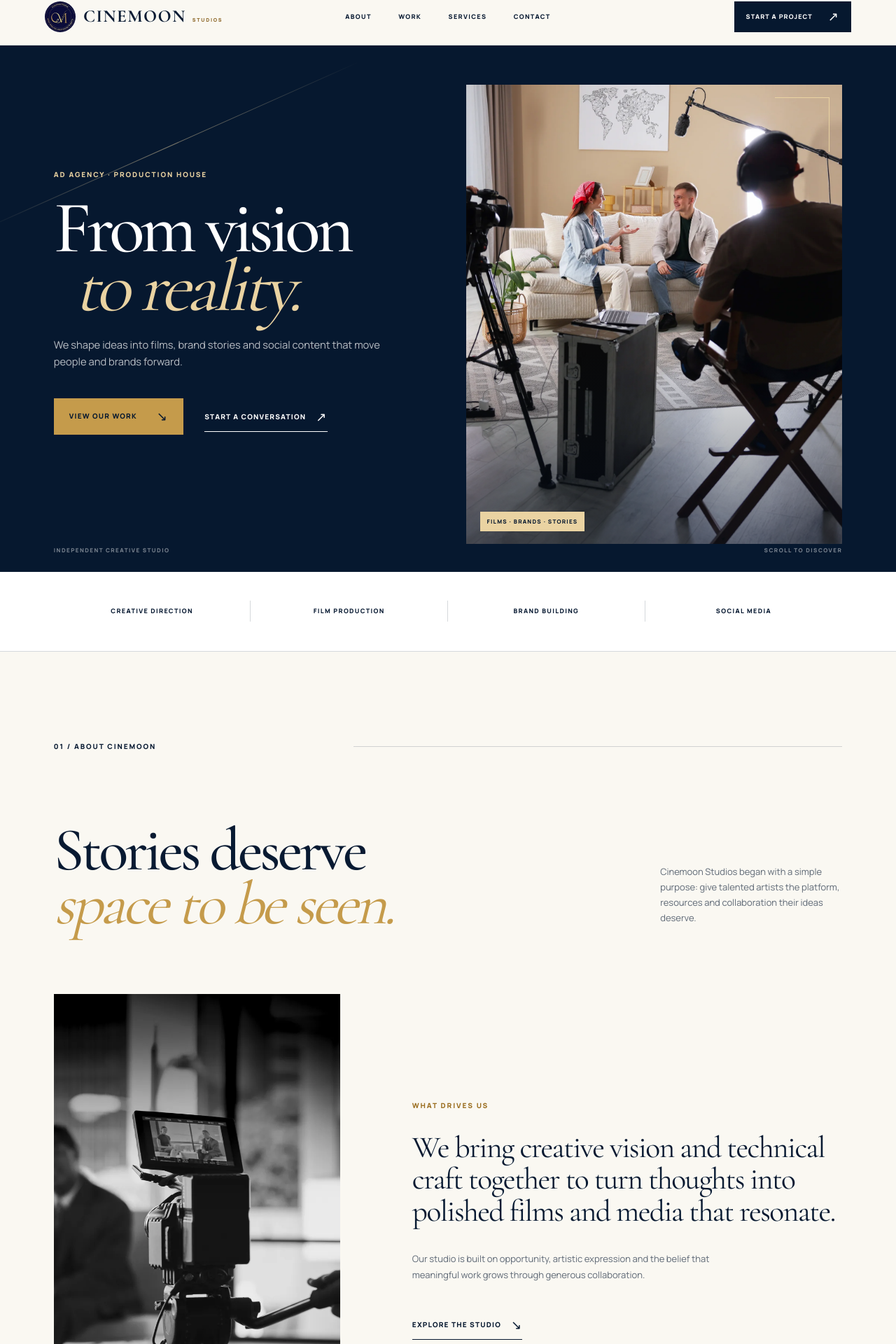
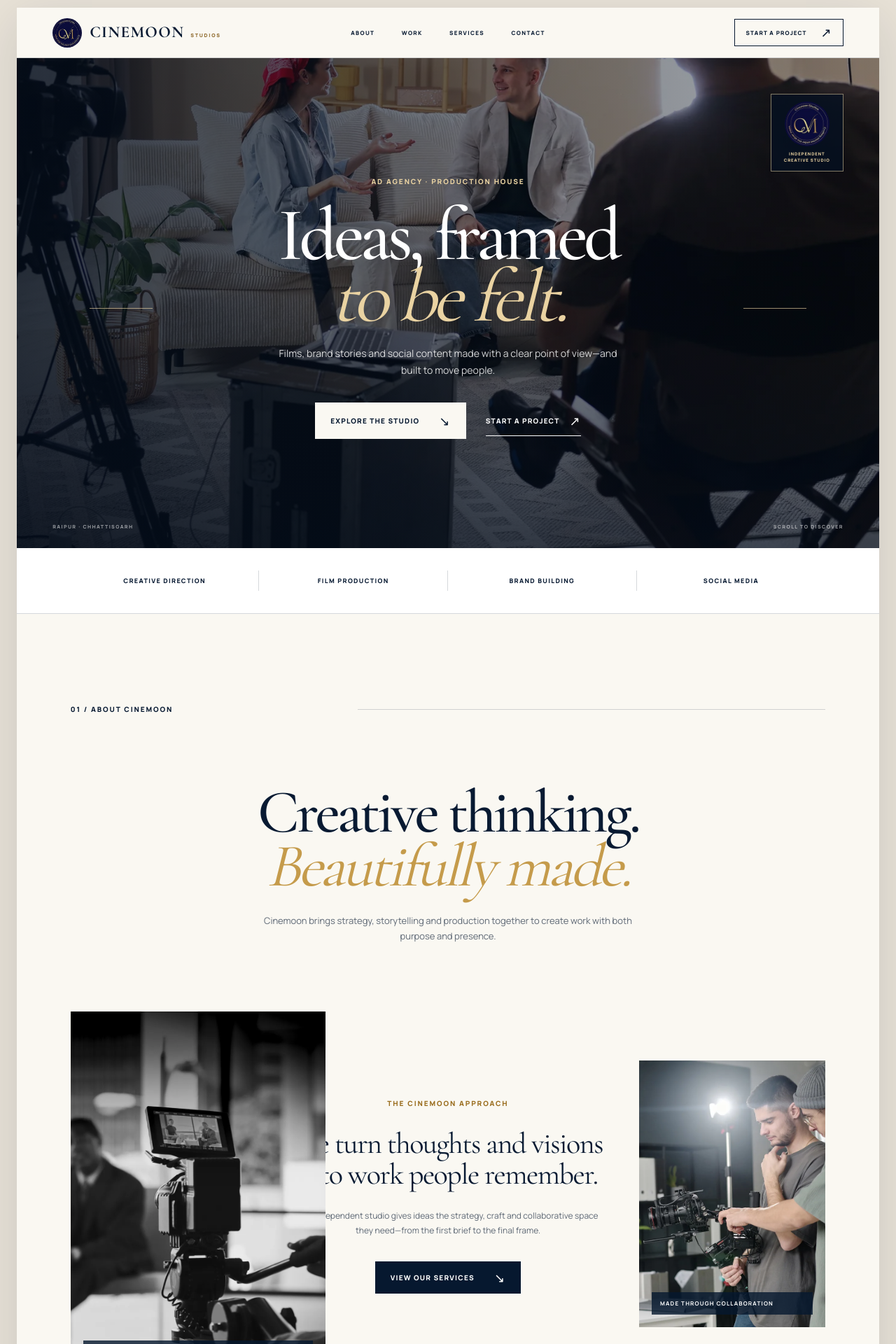
Before and after one commit to ayush-agrawal001/social_media_agency_demo_frontend, a Next.js app: page / in a window 1280 px wide. Shown: the part 17-1937 px from the top of the page at 70% size. Built offline with nearby package versions, Linux system fonts and the light colour scheme.

Commit message:
Refine Cinemoon with editorial visual direction

```diff
--- a/app/globals.css
+++ b/app/globals.css
@@ -7,6 +7,7 @@
   --gold:#c59b4b;
   --gold-light:#ead3a2;
   --ivory:#faf8f2;
+  --canvas:#e8e2d7;
   --white:#ffffff;
   --ink:#081a32;
   --line:rgba(6,24,47,.17);
@@ -15,9 +16,9 @@
 }
 
 * { box-sizing:border-box; }
-html { scroll-behavior:smooth; background:var(--ivory); }
-body { margin:0; min-width:320px; overflow-x:hidden; background:var(--ivory); color:var(--ink); font-family:var(--font-sans),Arial,sans-serif; -webkit-font-smoothing:antialiased; }
-main { width:100%; overflow:hidden; }
+html { scroll-behavior:smooth; background:var(--canvas); }
+body { margin:0; min-width:320px; overflow-x:hidden; background:var(--canvas); color:var(--ink); font-family:var(--font-sans),Arial,sans-serif; -webkit-font-smoothing:antialiased; }
+main { width:min(calc(100% - 48px),1480px); margin:28px auto; overflow:hidden; background:var(--ivory); box-shadow:0 18px 70px rgba(6,24,47,.13); }
 a { color:inherit; text-decoration:none; }
 button,summary { font:inherit; }
 figure,blockquote { margin:0; }
@@ -37,6 +38,8 @@ section { scroll-margin-top:74px; }
 .button span,.text-link span,.header-cta span { font-size:18px; font-weight:400; }
 .button-gold { background:var(--gold); color:var(--navy); }
 .button-gold:hover { background:var(--white); }
+.button-light { background:var(--ivory); color:var(--navy); }
+.button-light:hover { background:var(--gold-light); }
 .button-navy { background:var(--navy); color:var(--white); }
 .button-navy:hover { background:var(--blue); }
 .button-outline { border-color:rgba(255,255,255,.52); color:var(--white); }
@@ -45,34 +48,38 @@ section { scroll-margin-top:74px; }
 .dark-link { color:var(--navy); }
 
 /* Header */
-.site-header { position:relative; z-index:20; height:82px; padding:0 clamp(20px,5vw,76px); display:grid; grid-template-columns:1fr auto 1fr; align-items:center; gap:38px; background:var(--ivory); border-bottom:1px solid var(--line); }
+.site-header { position:relative; z-index:20; height:72px; padding:0 clamp(20px,4vw,60px); display:grid; grid-template-columns:1fr auto 1fr; align-items:center; gap:38px; background:var(--ivory); border-bottom:1px solid var(--line); }
 .wordmark { width:max-content; display:flex; align-items:center; gap:11px; line-height:1; }
-.wordmark-logo { width:44px; height:44px; object-fit:cover; border-radius:50%; }
+.wordmark-logo { width:42px; height:42px; object-fit:cover; border-radius:50%; }
 .wordmark-copy { display:flex; align-items:baseline; gap:9px; }
-.wordmark-copy strong { font-family:var(--font-display); font-size:25px; font-weight:650; letter-spacing:.055em; }
+.wordmark-copy strong { font-family:var(--font-display); font-size:23px; font-weight:650; letter-spacing:.055em; }
 .wordmark-copy small { color:#8a6424; font-size:7px; font-weight:800; letter-spacing:.25em; }
 .desktop-nav { display:flex; align-items:center; justify-content:center; gap:clamp(22px,3vw,48px); }
-.desktop-nav a { position:relative; padding:9px 0; text-transform:uppercase; font-size:9px; font-weight:750; letter-spacing:.15em; }
+.desktop-nav a { position:relative; padding:9px 0; text-transform:uppercase; font-size:8px; font-weight:750; letter-spacing:.17em; }
 .desktop-nav a::after { content:""; position:absolute; left:0; right:100%; bottom:3px; height:1px; background:var(--gold); transition:right .2s ease; }
 .desktop-nav a:hover::after { right:0; }
-.header-cta { justify-self:end; min-height:44px; display:inline-flex; align-items:center; gap:22px; padding:0 17px; background:var(--navy); color:var(--white); text-transform:uppercase; font-size:9px; font-weight:750; letter-spacing:.12em; }
+.header-cta { justify-self:end; min-height:39px; display:inline-flex; align-items:center; gap:20px; padding:0 15px; border:1px solid var(--navy); color:var(--navy); text-transform:uppercase; font-size:8px; font-weight:750; letter-spacing:.14em; transition:background-color .2s ease,color .2s ease; }
+.header-cta:hover { color:var(--white); background:var(--navy); }
 
 /* Hero */
-.hero { position:relative; min-height:calc(100svh - 82px); padding:clamp(54px,7vh,90px) clamp(20px,6vw,92px) 40px; display:grid; grid-template-columns:minmax(0,1fr) minmax(360px,.84fr); align-items:center; gap:clamp(38px,6vw,96px); color:var(--white); background:var(--navy); overflow:hidden; }
-.hero::before { content:""; position:absolute; width:46vw; height:1px; left:-4vw; top:19%; background:linear-gradient(90deg,transparent,rgba(234,211,162,.5),transparent); transform:rotate(-24deg); }
-.hero-copy { position:relative; z-index:3; align-self:center; padding-bottom:34px; }
-.hero-copy h1 { max-width:820px; margin:28px 0; font-family:var(--font-display); font-size:clamp(68px,8.2vw,130px); font-weight:500; letter-spacing:-.058em; line-height:.8; }
-.hero-copy h1 span { display:block; margin-left:.28em; color:var(--gold-light); font-style:italic; font-weight:400; }
-.hero-intro { max-width:510px; margin:0; color:rgba(255,255,255,.72); font-size:clamp(14px,1.15vw,17px); line-height:1.65; }
-.hero-actions { display:flex; align-items:center; gap:30px; margin-top:40px; }
-.hero-art { position:relative; width:min(42vw,610px); aspect-ratio:.82; justify-self:end; overflow:hidden; background:#13233a; }
-.hero-art::after { content:""; position:absolute; inset:0; background:linear-gradient(180deg,transparent 54%,rgba(4,13,28,.55)); pointer-events:none; }
-.hero-art img { object-fit:cover; }
-.hero-image-tag { position:absolute; z-index:2; left:20px; bottom:18px; padding:8px 10px; color:var(--navy); background:var(--gold-light); text-transform:uppercase; font-size:8px; font-weight:800; letter-spacing:.15em; }
-.hero-frame-corner { position:absolute; z-index:2; width:78px; height:78px; right:18px; top:18px; border-top:1px solid var(--gold-light); border-right:1px solid var(--gold-light); }
-.hero-index { position:absolute; left:clamp(20px,6vw,92px); right:clamp(20px,6vw,92px); bottom:25px; display:flex; justify-content:space-between; color:rgba(255,255,255,.46); text-transform:uppercase; font-size:8px; font-weight:750; letter-spacing:.18em; }
+.hero { position:relative; min-height:min(760px,calc(100svh - 100px)); padding:clamp(70px,10vh,120px) clamp(20px,8vw,120px) 66px; display:flex; align-items:center; justify-content:center; color:var(--white); background:var(--navy); overflow:hidden; isolation:isolate; }
+.hero-media { z-index:-2; object-fit:cover; object-position:center 44%; }
+.hero-shade { position:absolute; z-index:-1; inset:0; background:linear-gradient(90deg,rgba(3,12,25,.82),rgba(3,12,25,.54) 54%,rgba(3,12,25,.32)),linear-gradient(0deg,rgba(3,12,25,.56),transparent 52%); }
+.hero-copy { width:min(780px,76%); position:relative; z-index:2; text-align:center; }
+.hero-copy::before,.hero-copy::after { content:""; position:absolute; top:50%; width:clamp(34px,7vw,105px); height:1px; background:rgba(234,211,162,.65); }
+.hero-copy::before { right:calc(100% + 32px); }
+.hero-copy::after { left:calc(100% + 32px); }
+.hero-copy h1 { margin:26px 0 25px; font-family:var(--font-display); font-size:clamp(72px,8.4vw,124px); font-weight:500; letter-spacing:-.055em; line-height:.82; text-shadow:0 4px 24px rgba(0,0,0,.24); }
+.hero-copy h1 em { color:var(--gold-light); font-weight:400; }
+.hero-intro { max-width:500px; margin:0 auto; color:rgba(255,255,255,.82); font-size:clamp(13px,1.1vw,16px); line-height:1.66; }
+.hero-actions { display:flex; align-items:center; justify-content:center; gap:28px; margin-top:35px; }
+.hero-link { color:var(--white); }
+.hero-seal { position:absolute; z-index:2; right:clamp(22px,4vw,58px); top:clamp(22px,4vw,52px); width:104px; padding:10px; display:flex; flex-direction:column; align-items:center; gap:7px; border:1px solid rgba(234,211,162,.55); background:rgba(4,16,34,.72); }
+.hero-seal img { width:64px; height:64px; border-radius:50%; object-fit:cover; }
+.hero-seal span { color:var(--gold-light); text-align:center; text-transform:uppercase; font-size:6px; font-weight:750; letter-spacing:.15em; line-height:1.45; }
+.hero-index { position:absolute; z-index:2; left:clamp(20px,4vw,60px); right:clamp(20px,4vw,60px); bottom:25px; display:flex; justify-content:space-between; color:rgba(255,255,255,.55); text-transform:uppercase; font-size:7px; font-weight:750; letter-spacing:.2em; }
 
-.studio-strip { min-height:114px; padding:30px clamp(20px,6vw,92px); display:grid; grid-template-columns:repeat(4,1fr); align-items:center; background:var(--white); border-bottom:1px solid var(--line); }
+.studio-strip { min-height:94px; padding:24px clamp(20px,6vw,92px); display:grid; grid-template-columns:repeat(4,1fr); align-items:center; background:var(--white); border-bottom:1px solid var(--line); }
 .studio-strip span { padding:8px 25px; border-right:1px solid var(--line); text-align:center; text-transform:uppercase; font-size:9px; font-weight:750; letter-spacing:.15em; }
 .studio-strip span:last-child { border-right:0; }
 
@@ -82,13 +89,20 @@ section { scroll-margin-top:74px; }
 .about-heading h2,.work-heading h2,.process-heading h2,.team-heading h2 { margin:0; font-family:var(--font-display); font-size:clamp(54px,6.8vw,102px); font-weight:500; letter-spacing:-.048em; line-height:.88; }
 .about-heading h2 em,.work-heading h2 em,.process-heading h2 em,.team-heading h2 em,.contact h2 em { color:var(--gold); font-weight:400; }
 .about-heading > p,.work-heading > p,.process-heading > p,.team-heading > p { margin:0 0 8px; color:rgba(6,24,47,.64); font-size:13px; line-height:1.7; }
-.about-grid { display:grid; grid-template-columns:minmax(280px,.8fr) minmax(340px,1.2fr); gap:clamp(42px,8vw,120px); align-items:center; }
-.image-panel { position:relative; min-height:640px; overflow:hidden; background:var(--blue-soft); }
+.editorial-heading { text-align:center; grid-template-columns:1fr; justify-items:center; gap:27px; }
+.editorial-heading h2 { max-width:980px; }
+.editorial-heading > p { max-width:550px; }
+.about-editorial { display:grid; grid-template-columns:minmax(180px,.72fr) minmax(330px,1.2fr) minmax(180px,.72fr); gap:clamp(25px,4vw,62px); align-items:center; }
+.image-panel { position:relative; min-height:520px; overflow:hidden; background:var(--blue-soft); }
 .image-panel img { object-fit:cover; }
 .image-panel figcaption { position:absolute; left:18px; right:18px; bottom:18px; z-index:2; padding:10px 12px; color:var(--white); background:rgba(6,24,47,.8); text-transform:uppercase; font-size:8px; font-weight:700; letter-spacing:.15em; }
-.about-copy { max-width:670px; }
-.about-copy > p:not(.small-copy) { margin:28px 0 34px; font-family:var(--font-display); font-size:clamp(34px,3.4vw,54px); line-height:1.04; letter-spacing:-.035em; }
-.about-copy .small-copy { max-width:480px; margin:0 0 38px; color:rgba(6,24,47,.64); font-size:13px; line-height:1.75; }
+.about-image-left { aspect-ratio:.7; }
+.about-image-right { min-height:0; aspect-ratio:.7; }
+.about-image-right img { object-position:52% center; }
+.about-copy { max-width:670px; padding:30px 0; text-align:center; }
+.about-copy > p:not(.small-copy) { margin:26px 0 27px; font-family:var(--font-display); font-size:clamp(34px,3.3vw,51px); line-height:1.03; letter-spacing:-.035em; }
+.about-copy .small-copy { max-width:470px; margin:0 auto 34px; color:rgba(6,24,47,.64); font-size:12px; line-height:1.75; }
+.about-copy .button { min-height:46px; }
 
 /* House of Vision */
 .vision-feature { width:100%; display:grid; grid-template-columns:1fr 1fr; color:var(--white); background:linear-gradient(120deg,#07162c,#0e315b); }
@@ -104,15 +118,16 @@ section { scroll-margin-top:74px; }
 
 /* Work */
 .work { background:var(--white); }
-.capability-grid { display:grid; grid-template-columns:repeat(3,1fr); gap:26px; }
+.capability-grid { display:grid; grid-template-columns:repeat(3,1fr); gap:2px; background:var(--navy); }
 .capability-card { min-width:0; }
-.capability-image { position:relative; height:clamp(390px,43vw,630px); margin-bottom:25px; overflow:hidden; background:var(--blue-soft); }
-.capability-image img { object-fit:cover; transition:transform .5s cubic-bezier(.2,.8,.2,1); }
-.capability-card:hover .capability-image img { transform:scale(1.025); }
-.capability-image > span { position:absolute; left:15px; top:15px; z-index:2; min-width:35px; padding:8px; color:var(--navy); background:var(--gold-light); text-align:center; font-size:8px; font-weight:800; letter-spacing:.14em; }
-.capability-card > .eyebrow { color:rgba(6,24,47,.55); }
-.capability-card h3 { margin:10px 0 12px; font-family:var(--font-display); font-size:clamp(34px,3.1vw,49px); font-weight:500; line-height:1; letter-spacing:-.035em; }
-.capability-description { max-width:360px; margin:0; color:rgba(6,24,47,.62); font-size:12px; line-height:1.65; }
+.capability-image { position:relative; height:clamp(430px,43vw,620px); overflow:hidden; background:var(--blue-soft); }
+.capability-image::after { content:""; position:absolute; inset:0; background:linear-gradient(180deg,rgba(4,14,29,.04) 30%,rgba(4,14,29,.88)); }
+.capability-image img { object-fit:cover; }
+.capability-number { position:absolute; left:18px; top:18px; z-index:2; min-width:34px; padding:8px; border:1px solid rgba(255,255,255,.58); color:var(--white); text-align:center; font-size:8px; font-weight:800; letter-spacing:.14em; }
+.capability-overlay { position:absolute; z-index:2; left:24px; right:24px; bottom:24px; color:var(--white); }
+.capability-overlay p { margin:0 0 9px; color:var(--gold-light); text-transform:uppercase; font-size:8px; font-weight:750; letter-spacing:.16em; }
+.capability-overlay h3 { margin:0; font-family:var(--font-display); font-size:clamp(34px,3.1vw,48px); font-weight:500; line-height:1; letter-spacing:-.035em; }
+.capability-description { min-height:92px; margin:0; padding:20px 22px; color:rgba(255,255,255,.66); background:var(--navy); font-size:11px; line-height:1.65; }
 
 /* Services */
 .services { color:var(--white); background:var(--navy); }
@@ -188,17 +203,19 @@ section { scroll-margin-top:74px; }
 :focus-visible { outline:2px solid var(--gold); outline-offset:4px; }
 
 @media (max-width:980px) {
-  .site-header { grid-template-columns:1fr auto; height:72px; padding:0 20px; }
+  main { width:calc(100% - 24px); margin:12px auto; }
+  .site-header { grid-template-columns:1fr auto; height:68px; padding:0 20px; }
   .desktop-nav { display:none; }
-  .hero { min-height:auto; padding:78px 20px 54px; grid-template-columns:1fr 1fr; align-items:center; gap:38px; }
-  .hero-copy { padding:0; }
-  .hero-copy h1 { font-size:clamp(58px,10.5vw,92px); }
-  .hero-art { width:100%; }
-  .hero-index { display:none; }
+  .hero { min-height:690px; padding:90px 38px 64px; }
+  .hero-copy { width:min(720px,82%); }
+  .hero-copy h1 { font-size:clamp(66px,10.5vw,96px); }
+  .hero-copy::before,.hero-copy::after { display:none; }
   .about-heading,.work-heading,.process-heading,.team-heading { grid-template-columns:1fr; gap:30px; }
   .about-heading > p,.work-heading > p,.process-heading > p,.team-heading > p { max-width:500px; }
-  .about-grid { gap:48px; }
-  .image-panel { min-height:540px; }
+  .editorial-heading { justify-items:center; }
+  .about-editorial { grid-template-columns:minmax(190px,.7fr) minmax(330px,1.3fr); }
+  .about-image-right { display:none; }
+  .image-panel { min-height:510px; }
   .vision-feature { grid-template-columns:1fr; }
   .vision-copy { min-height:0; border-right:0; border-bottom:1px solid rgba(255,255,255,.18); }
   .vision-steps { padding-top:60px; padding-bottom:60px; }
@@ -213,31 +230,41 @@ section { scroll-margin-top:74px; }
 
 @media (max-width:700px) {
   section { scroll-margin-top:64px; }
+  main { width:100%; margin:0; box-shadow:none; }
   .section-shell { padding:80px 18px; }
   .section-label .hairline { max-width:40%; }
-  .site-header { height:66px; padding:0 16px; }
+  .site-header { height:64px; padding:0 16px; }
   .wordmark { gap:7px; }
   .wordmark-logo { width:38px; height:38px; }
   .wordmark-copy strong { font-size:19px; }
   .wordmark-copy small { display:none; }
   .header-cta { min-height:40px; gap:10px; padding:0 13px; font-size:0; }
   .header-cta span { font-size:19px; }
-  .hero { padding:66px 18px 18px; grid-template-columns:1fr; gap:48px; }
-  .hero::before { width:84vw; top:10%; }
-  .hero-copy h1 { margin:24px 0; font-size:clamp(56px,16vw,78px); line-height:.8; }
-  .hero-copy h1 span { margin-left:0; }
-  .hero-intro { max-width:94%; font-size:13px; }
-  .hero-actions { align-items:flex-start; flex-direction:column; gap:16px; margin-top:30px; }
+  .hero { min-height:620px; padding:82px 18px 58px; align-items:center; }
+  .hero-media { object-position:53% center; }
+  .hero-shade { background:linear-gradient(90deg,rgba(3,12,25,.84),rgba(3,12,25,.47)),linear-gradient(0deg,rgba(3,12,25,.7),transparent 60%); }
+  .hero-copy { width:100%; text-align:left; }
+  .hero-copy h1 { max-width:390px; margin:22px 0; font-size:clamp(57px,16.5vw,78px); line-height:.82; }
+  .hero-intro { max-width:330px; margin:0; font-size:12px; }
+  .hero-actions { align-items:flex-start; justify-content:flex-start; flex-direction:column; gap:14px; margin-top:28px; }
   .hero-actions .button { width:100%; }
-  .hero-art { width:calc(100% + 36px); margin-left:-18px; aspect-ratio:.92; }
-  .hero-image-tag { left:18px; bottom:16px; }
+  .hero-seal { width:74px; right:16px; top:18px; padding:7px; }
+  .hero-seal img { width:50px; height:50px; }
+  .hero-seal span { display:none; }
+  .hero-index { left:18px; right:18px; bottom:18px; }
+  .hero-index span:first-child { display:none; }
+  .hero-index span:last-child { margin-left:auto; }
   .studio-strip { min-height:0; padding:0 18px; grid-template-columns:1fr 1fr; }
   .studio-strip span { min-height:72px; padding:16px 8px; display:flex; align-items:center; justify-content:center; border-bottom:1px solid var(--line); font-size:8px; }
   .studio-strip span:nth-child(2) { border-right:0; }
   .studio-strip span:nth-child(n+3) { border-bottom:0; }
   .about-heading,.work-heading,.process-heading,.team-heading { margin:56px 0; }
   .about-heading h2,.work-heading h2,.process-heading h2,.team-heading h2 { font-size:clamp(47px,14vw,66px); }
-  .about-grid { grid-template-columns:1fr; }
+  .editorial-heading { text-align:left; justify-items:start; }
+  .editorial-heading > p { max-width:340px; }
+  .about-editorial { grid-template-columns:1fr; }
+  .about-copy { padding:0 0 18px; text-align:left; order:-1; }
+  .about-copy .small-copy { margin-left:0; }
   .image-panel { min-height:0; aspect-ratio:.77; }
   .about-copy > p:not(.small-copy) { font-size:32px; }
   .vision-copy { padding:82px 18px; }
@@ -245,9 +272,10 @@ section { scroll-margin-top:74px; }
   .vision-steps { padding:40px 18px 58px; }
   .vision-steps div { min-height:0; grid-template-columns:36px 1fr; gap:12px; }
   .vision-steps div p { grid-column:2; }
-  .capability-grid { grid-template-columns:1fr; gap:58px; }
-  .capability-image { height:118vw; max-height:560px; }
-  .capability-card h3 { font-size:40px; }
+  .capability-grid { grid-template-columns:1fr; gap:2px; }
+  .capability-image { height:116vw; max-height:550px; }
+  .capability-overlay h3 { font-size:40px; }
+  .capability-description { min-height:0; padding:18px 20px 28px; }
   .services-intro { padding-bottom:60px; }
   .services-heading { margin-top:54px; }
   .services-heading h2 { font-size:clamp(48px,14vw,66px); }
--- a/app/page.tsx
+++ b/app/page.tsx
@@ -81,21 +81,22 @@ export default function Home() {
       </header>
 
       <section className="hero" id="top">
+        <Image className="hero-media" src="/studio/hero-production.webp" alt="A film crew recording an on-set interview" fill priority sizes="(max-width: 700px) 100vw, 1440px" />
+        <div className="hero-shade" aria-hidden="true" />
         <div className="hero-copy">
           <p className="eyebrow gold-text">Ad agency · Production house</p>
-          <h1>From vision<span>to reality.</span></h1>
-          <p className="hero-intro">We shape ideas into films, brand stories and social content that move people and brands forward.</p>
+          <h1>Ideas, framed<br /><em>to be felt.</em></h1>
+          <p className="hero-intro">Films, brand stories and social content made with a clear point of view—and built to move people.</p>
           <div className="hero-actions">
-            <a className="button button-gold" href="#work">View our work <span aria-hidden="true">↘</span></a>
-            <a className="text-link" href="mailto:info@cinemoonstudios.com">Start a conversation <span aria-hidden="true">↗</span></a>
+            <a className="button button-light" href="#work">Explore the studio <span aria-hidden="true">↘</span></a>
+            <a className="text-link hero-link" href="mailto:info@cinemoonstudios.com">Start a project <span aria-hidden="true">↗</span></a>
           </div>
         </div>
-        <div className="hero-art">
-          <Image src="/studio/hero-production.webp" alt="A film crew recording an on-set interview" fill priority sizes="(max-width: 980px) 100vw, 48vw" />
-          <span className="hero-image-tag">Films · Brands · Stories</span>
-          <span className="hero-frame-corner" aria-hidden="true" />
+        <div className="hero-seal" aria-label="Cinemoon Studios">
+          <Image src="/studio/cinemoon-logo.jpg" alt="" width={72} height={72} sizes="72px" />
+          <span>Independent creative studio</span>
         </div>
-        <div className="hero-index" aria-hidden="true"><span>Independent creative studio</span><span>Scroll to discover</span></div>
+        <div className="hero-index" aria-hidden="true"><span>Raipur · Chhattisgarh</span><span>Scroll to discover</span></div>
       </section>
 
       <section className="studio-strip" aria-label="Cinemoon Studios disciplines">
@@ -104,21 +105,25 @@ export default function Home() {
 
       <section className="about section-shell" id="about">
         <div className="section-label"><span className="eyebrow">01 / About Cinemoon</span><span className="hairline" /></div>
-        <div className="about-heading">
-          <h2>Stories deserve<br /><em>space to be seen.</em></h2>
-          <p>Cinemoon Studios began with a simple purpose: give talented artists the platform, resources and collaboration their ideas deserve.</p>
+        <div className="about-heading editorial-heading">
+          <h2>Creative thinking.<br /><em>Beautifully made.</em></h2>
+          <p>Cinemoon brings strategy, storytelling and production together to create work with both purpose and presence.</p>
         </div>
-        <div className="about-grid">
-          <figure className="image-panel camera-panel">
+        <div className="about-editorial">
+          <figure className="image-panel about-image-left">
             <Image src="/studio/camera-portrait.webp" alt="A cinema camera on set" fill sizes="(max-width: 700px) 100vw, 34vw" />
-            <figcaption>Behind every frame, a clear intention.</figcaption>
+            <figcaption>Craft in every frame</figcaption>
           </figure>
           <div className="about-copy">
-            <span className="eyebrow gold-ink">What drives us</span>
-            <p>We bring creative vision and technical craft together to turn thoughts into polished films and media that resonate.</p>
-            <p className="small-copy">Our studio is built on opportunity, artistic expression and the belief that meaningful work grows through generous collaboration.</p>
-            <a className="text-link dark-link" href="#services">Explore the studio <span aria-hidden="true">↘</span></a>
+            <span className="eyebrow gold-ink">The Cinemoon approach</span>
+            <p>We turn thoughts and visions into work people remember.</p>
+            <p className="small-copy">Our independent studio gives ideas the strategy, craft and collaborative space they need—from the first brief to the final frame.</p>
+            <a className="button button-navy" href="#services">View our services <span aria-hidden="true">↘</span></a>
           </div>
+          <figure className="image-panel about-image-right">
+            <Image src="/studio/production-team.webp" alt="A creative team working together on set" fill sizes="(max-width: 700px) 100vw, 34vw" />
+            <figcaption>Made through collaboration</figcaption>
+          </figure>
         </div>
       </section>
 
@@ -148,10 +153,9 @@ export default function Home() {
             <article className="capability-card" key={item.title}>
               <div className="capability-image">
                 <Image src={item.image} alt={item.alt} fill sizes="(max-width: 760px) 100vw, 33vw" />
-                <span>{String(index + 1).padStart(2, "0")}</span>
+                <span className="capability-number">{String(index + 1).padStart(2, "0")}</span>
+                <div className="capability-overlay"><p>{item.label}</p><h3>{item.title}</h3></div>
               </div>
-              <p className="eyebrow">{item.label}</p>
-              <h3>{item.title}</h3>
               <p className="capability-description">{item.description}</p>
             </article>
           ))}
```
